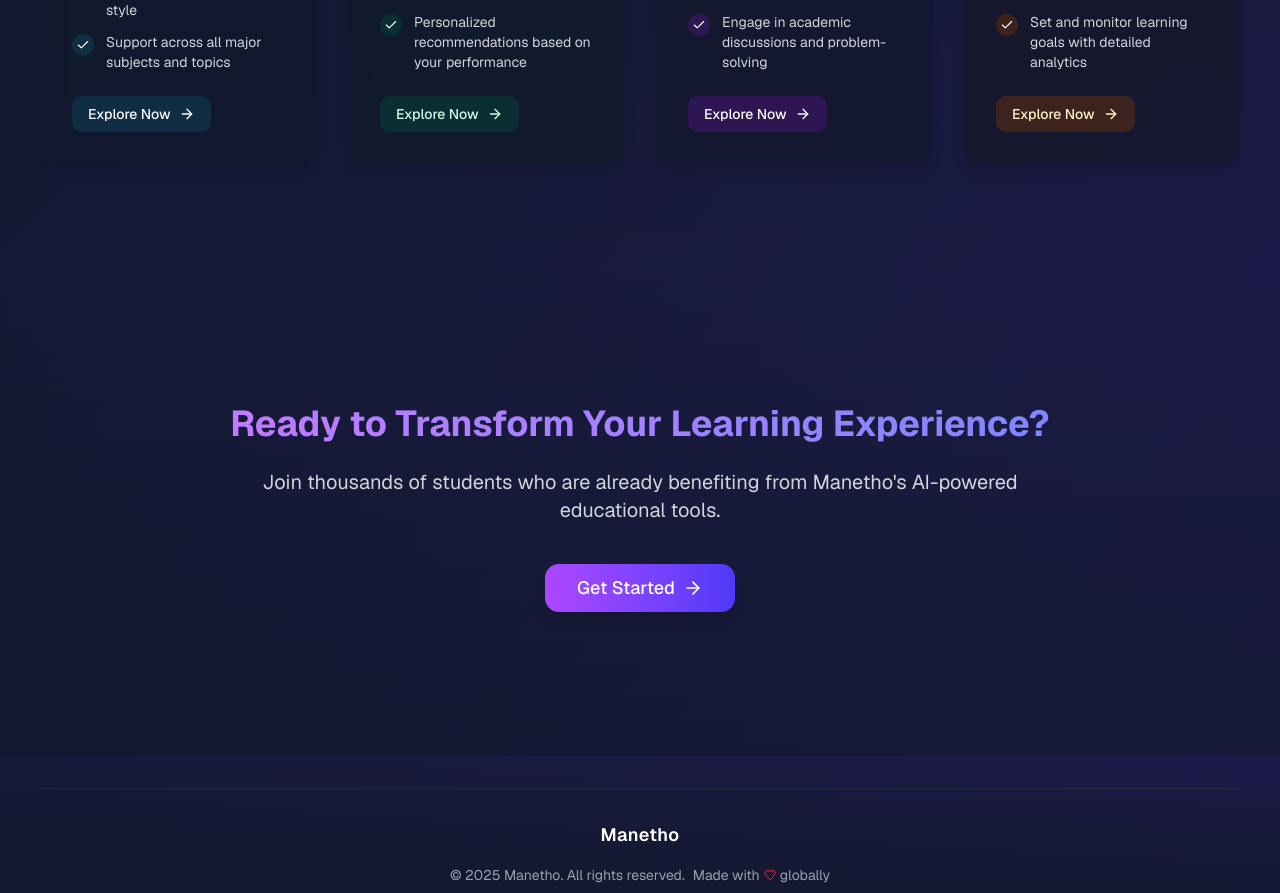
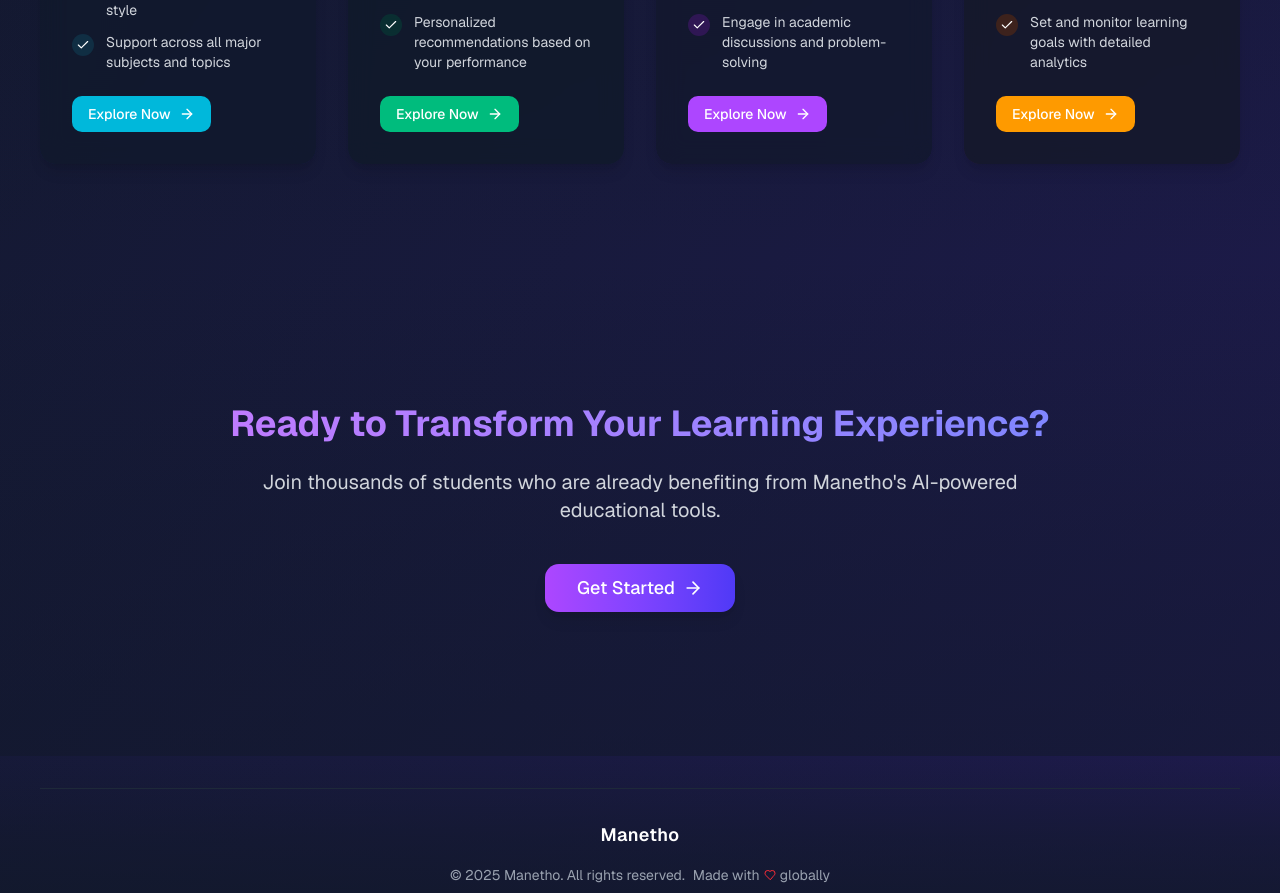
Before and after one commit to Musa-Tur-Farazi/Manetho, a Next.js app: page / in a window 1280 px wide. Shown: the part 1400-2293 px from the top of the page. Built offline with nearby package versions, Linux system fonts and the light colour scheme; no server answers.

Commit message:
Fixed Day mode in root page

```diff
--- a/src/components/landingpage/section/FeatureDetails.tsx
+++ b/src/components/landingpage/section/FeatureDetails.tsx
@@ -61,9 +61,10 @@ const FeatureCard: React.FC<FeatureCardProps> = ({
 
           <AuthProtectedLink href={learnMoreLink}>
             <div className={`inline-flex items-center text-sm font-medium transition-all duration-300 rounded-lg px-4 py-2
-            ${color.replace('bg-', 'bg-opacity-50 hover:bg-opacity-100 text-')}
-            ${color.replace('bg-', '').split('/')[0].replace('-100', '-600')}
-            ${color.includes('dark:') ? color.replace('dark:bg-', 'dark:hover:bg-').replace('/40', '') : ''}
+            ${color.includes('cyan') ? 'bg-cyan-500 hover:bg-cyan-600 text-white' : ''}
+            ${color.includes('emerald') ? 'bg-emerald-500 hover:bg-emerald-600 text-white' : ''}
+            ${color.includes('purple') ? 'bg-purple-500 hover:bg-purple-600 text-white' : ''}
+            ${color.includes('amber') ? 'bg-amber-500 hover:bg-amber-600 text-white' : ''}
             hover:shadow-md transform hover:-translate-y-1`}>
               Explore Now
               <ArrowRight className="ml-2 h-4 w-4 transition-transform duration-300 group-hover:translate-x-1" />
```
